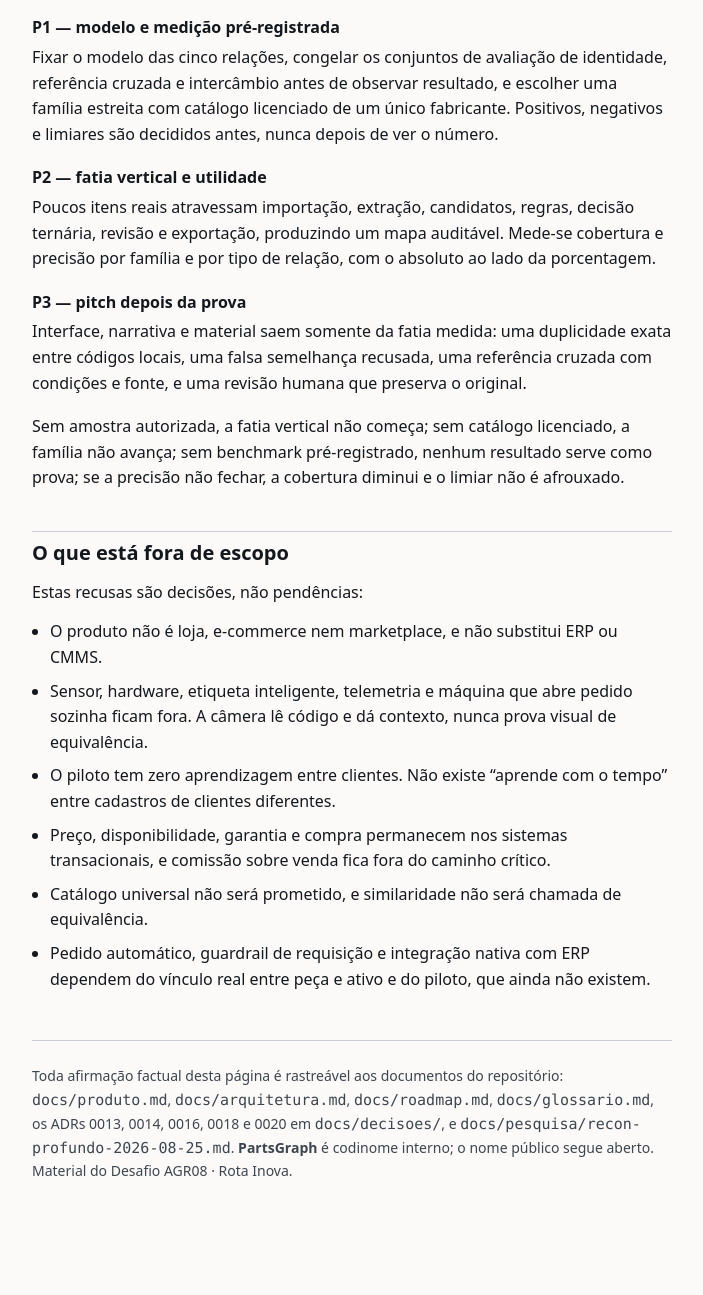
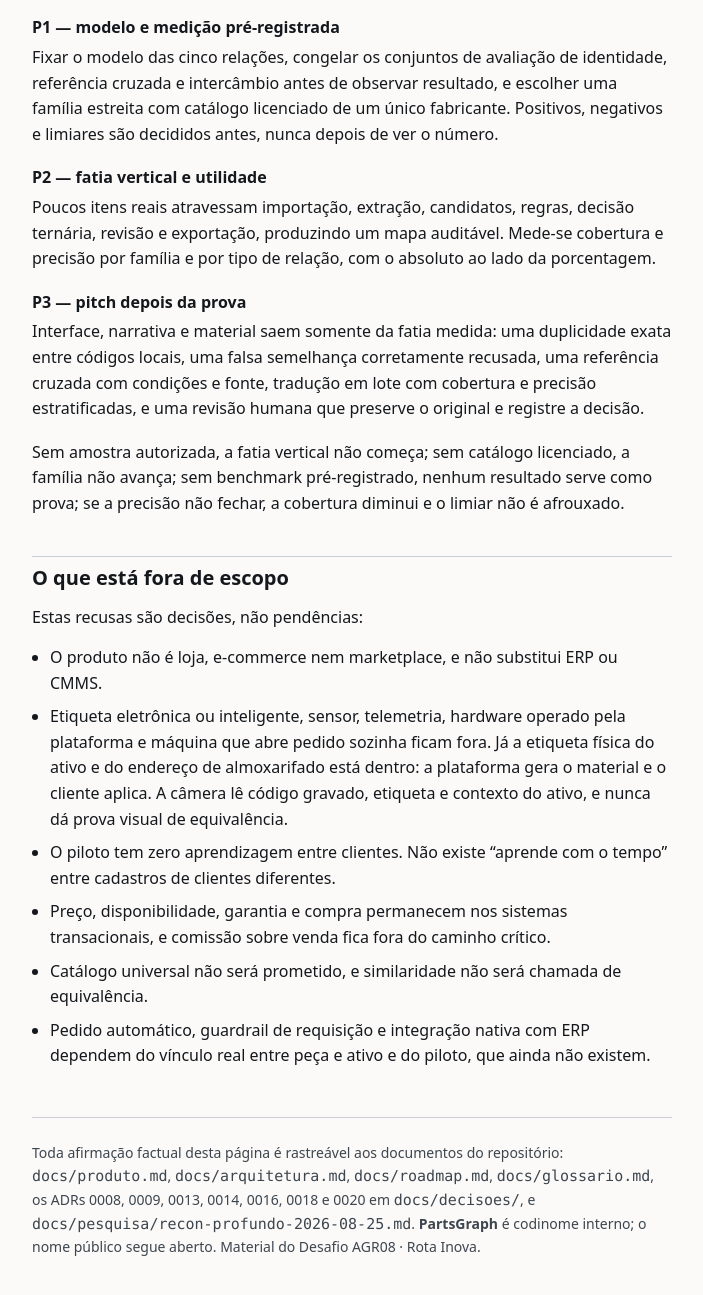
Before and after one commit to shishiv/agroparts, a plain HTML site: page docs/visao-geral.html in a window 1280 px wide. Shown: the part 4056-5351 px from the top of the page, without its empty margins (288-991 px from the left). Before the commit the page ends 5294 px from the top, so only its background shows below. Drawn offline with Linux system fonts and the light colour scheme.

Commit message:
no-mistakes(review): Corrigir escopo da etiqueta e listar os cinco itens do portão P3

```diff
--- a/docs/visao-geral.html
+++ b/docs/visao-geral.html
@@ -181,7 +181,7 @@
 
 <div class="gate">
   <h3>P3 — pitch depois da prova</h3>
-  <p>Interface, narrativa e material saem somente da fatia medida: uma duplicidade exata entre códigos locais, uma falsa semelhança recusada, uma referência cruzada com condições e fonte, e uma revisão humana que preserva o original.</p>
+  <p>Interface, narrativa e material saem somente da fatia medida: uma duplicidade exata entre códigos locais, uma falsa semelhança corretamente recusada, uma referência cruzada com condições e fonte, tradução em lote com cobertura e precisão estratificadas, e uma revisão humana que preserve o original e registre a decisão.</p>
 </div>
 
 <p>Sem amostra autorizada, a fatia vertical não começa; sem catálogo licenciado, a família não avança; sem benchmark pré-registrado, nenhum resultado serve como prova; se a precisão não fechar, a cobertura diminui e o limiar não é afrouxado.</p>
@@ -190,7 +190,7 @@
 <p>Estas recusas são decisões, não pendências:</p>
 <ul>
   <li>O produto não é loja, e-commerce nem marketplace, e não substitui ERP ou CMMS.</li>
-  <li>Sensor, hardware, etiqueta inteligente, telemetria e máquina que abre pedido sozinha ficam fora. A câmera lê código e dá contexto, nunca prova visual de equivalência.</li>
+  <li>Etiqueta eletrônica ou inteligente, sensor, telemetria, hardware operado pela plataforma e máquina que abre pedido sozinha ficam fora. Já a etiqueta física do ativo e do endereço de almoxarifado está dentro: a plataforma gera o material e o cliente aplica. A câmera lê código gravado, etiqueta e contexto do ativo, e nunca dá prova visual de equivalência.</li>
   <li>O piloto tem zero aprendizagem entre clientes. Não existe “aprende com o tempo” entre cadastros de clientes diferentes.</li>
   <li>Preço, disponibilidade, garantia e compra permanecem nos sistemas transacionais, e comissão sobre venda fica fora do caminho crítico.</li>
   <li>Catálogo universal não será prometido, e similaridade não será chamada de equivalência.</li>
@@ -198,7 +198,7 @@
 </ul>
 
 <footer>
-  <p>Toda afirmação factual desta página é rastreável aos documentos do repositório: <code>docs/produto.md</code>, <code>docs/arquitetura.md</code>, <code>docs/roadmap.md</code>, <code>docs/glossario.md</code>, os ADRs 0013, 0014, 0016, 0018 e 0020 em <code>docs/decisoes/</code>, e <code>docs/pesquisa/recon-profundo-2026-08-25.md</code>. <strong>PartsGraph</strong> é codinome interno; o nome público segue aberto. Material do Desafio AGR08 · Rota Inova.</p>
+  <p>Toda afirmação factual desta página é rastreável aos documentos do repositório: <code>docs/produto.md</code>, <code>docs/arquitetura.md</code>, <code>docs/roadmap.md</code>, <code>docs/glossario.md</code>, os ADRs 0008, 0009, 0013, 0014, 0016, 0018 e 0020 em <code>docs/decisoes/</code>, e <code>docs/pesquisa/recon-profundo-2026-08-25.md</code>. <strong>PartsGraph</strong> é codinome interno; o nome público segue aberto. Material do Desafio AGR08 · Rota Inova.</p>
 </footer>
 
 </main>
```
